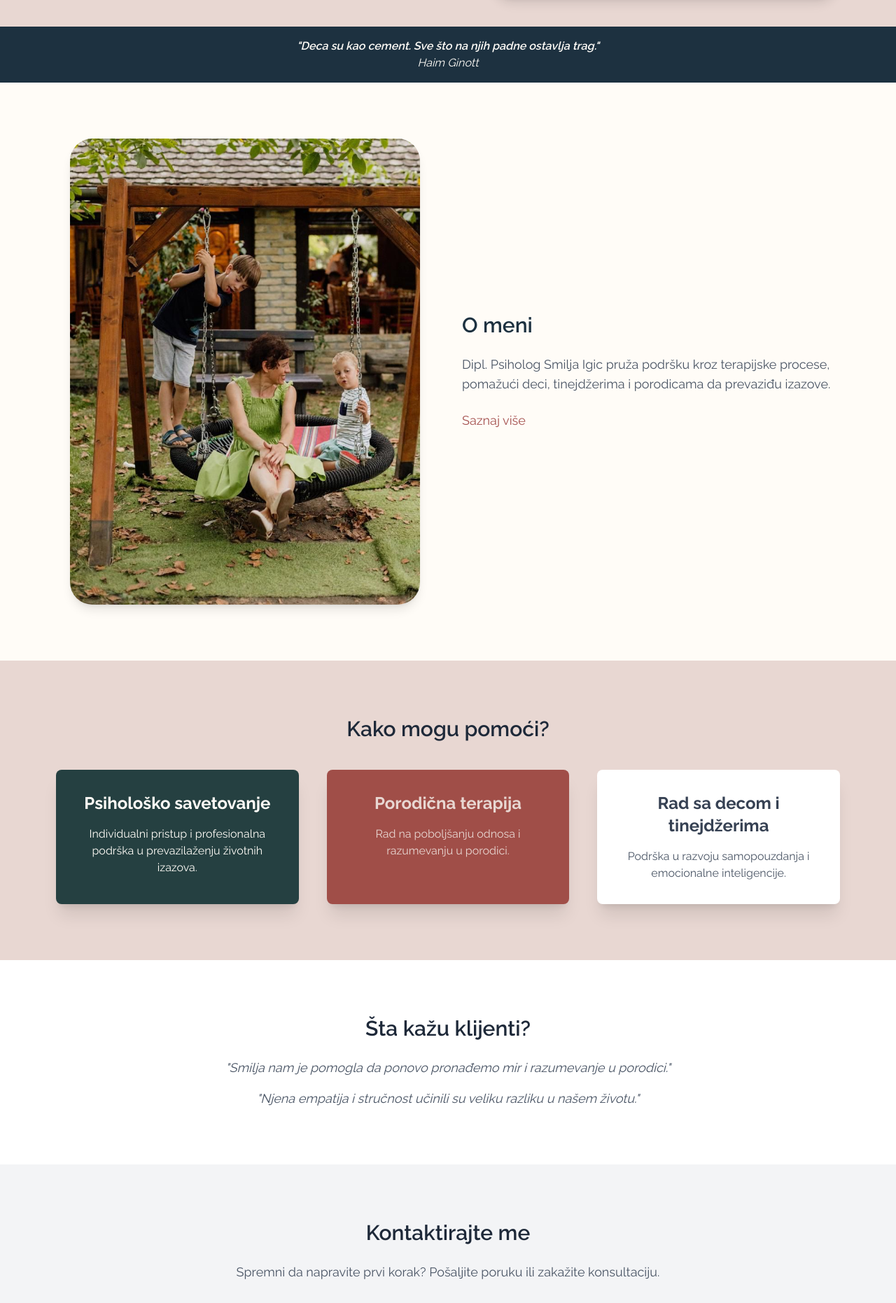
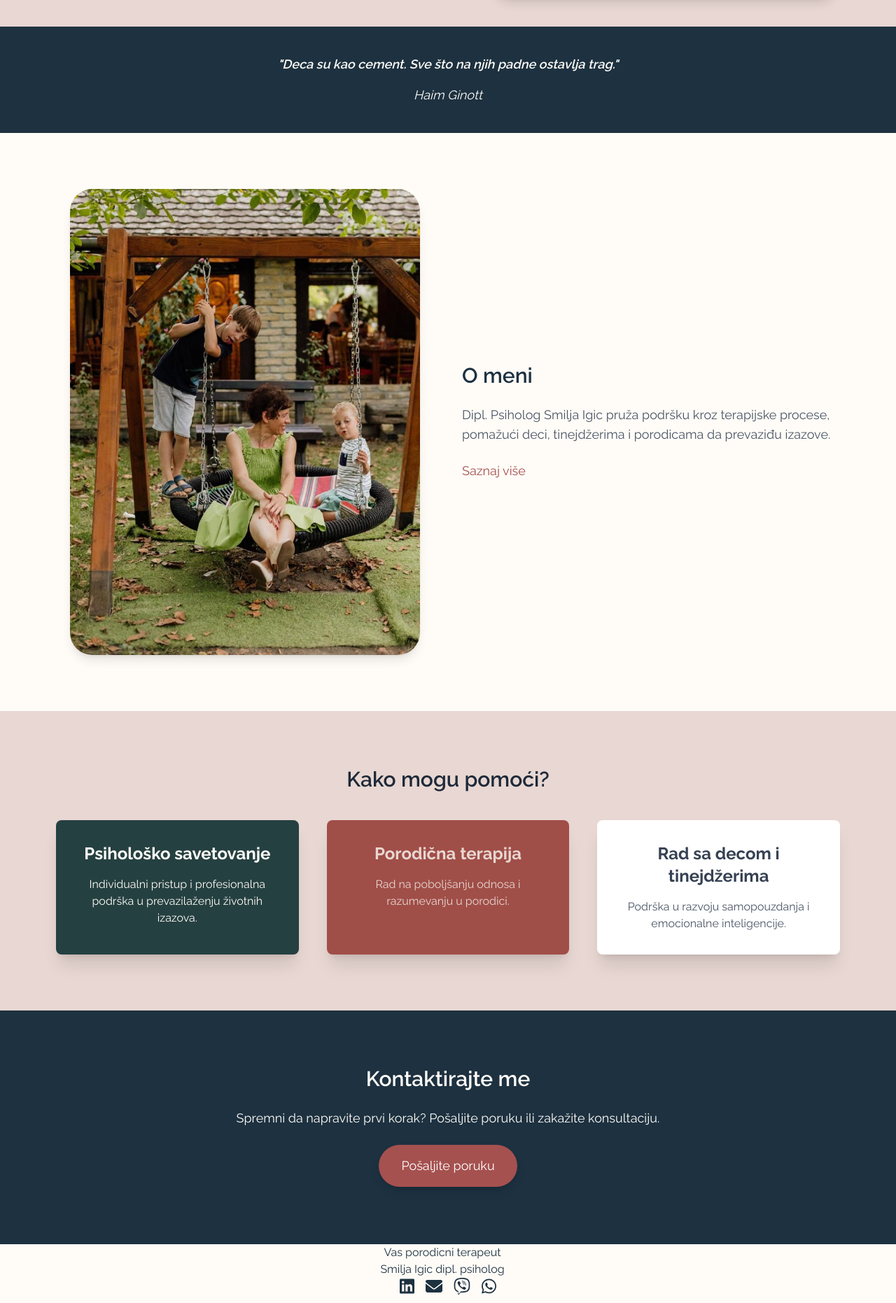
Before and after one commit to Milos191405/smiljaigicpsiholog, a Next.js app: page / in a window 1280 px wide. Shown: the part 773-2635 px from the top of the page at 70% size. Built offline with nearby package versions, Linux system fonts and the light colour scheme.

Commit message:
finishing home screen sm

```diff
--- /dev/null
+++ b/components/Button.js
@@ -0,0 +1,20 @@
+import Link from 'next/link';
+
+const Button = ({ href, text, styleType }) => {
+  // Osnovne stilove za dugme
+  const baseStyles = 'inline-block px-8 py-4 text-lg rounded-full shadow-lg transition';
+
+  // Specifični stilovi za različite tipove dugmadi
+  const styleVariants = {
+    consultation: 'bg-text-primary text-white hover:bg-text-secondary',
+    message: ' text-white bg-text-secondary hover:bg-background hover:text-text-primary',
+  };
+
+  return (
+    <Link href={href} className={`${baseStyles} ${styleVariants[styleType]}`}>
+      {text}
+    </Link>
+  );
+};
+
+export default Button;
--- a/components/RandomQuote.js
+++ b/components/RandomQuote.js
@@ -18,10 +18,10 @@ function RandomQuote() {
   if (!randomQuote) return null;
 
   return (
-    <div className="p-4 text-center">
-      <p className="italic font-semibold">{`"${randomQuote.text}"`}</p>
+    <div className="p-4 py-10 text-center">
+      <p className=" text-lg italic font-semibold pb-4">{`"${randomQuote.text}"`}</p>
       {randomQuote.author && randomQuote.author !== "Nepoznati autor" && (
-        <p className="italic">{randomQuote.author}</p>
+        <p className="text-lg italic">{randomQuote.author}</p>
       )}
     </div>
   );
--- a/src/app/page.js
+++ b/src/app/page.js
@@ -5,6 +5,7 @@ import Footer from "@/components/Footer";
 import Image from "next/image";
 import Link from "next/link";
 import RandomQuote from "@/components/RandomQuote";
+import Button from "@/components/Button";
 
 export default function Home() {
   return (
@@ -18,16 +19,18 @@ export default function Home() {
             <h1 className="text-4xl lg:text-2xl font-semibold leading-tight">
               Terapija za decu, tinejdžere i njihove porodice
             </h1>
-            <p className="mt-6 text-lg text-text-secondary">
+            <p className="my-6 text-lg text-text-secondary">
               Pronađite podršku i razumevanje kroz stručni pristup.
             </p>
-            <Link
+
+            {/* Button for scheduling consultation */}
+            <Button
               href="/Kontakt"
-              className="mt-6 inline-block bg-text-primary text-white px-8 py-4 text-lg rounded-full shadow-lg hover:bg-blue-700 transition"
-            >
-              Zakaži konsultaciju
-            </Link>
+              text="Zakaži konsultaciju"
+              styleType="consultation"
+            />
           </div>
+
           <div className="lg:w-1/2 mt-10 lg:mt-0 flex justify-end">
             {/* Hero Image */}
             <Image
@@ -76,6 +79,7 @@ export default function Home() {
             <Link href="/Psihoterapija">Kako mogu pomoći?</Link>
           </h2>
           <div className="mt-10 grid grid-cols-1 md:grid-cols-3 gap-10">
+            {/* Service Cards */}
             <div className="p-8 bg-background-ternary text-background shadow-xl rounded-lg">
               <h3 className="text-2xl font-bold">Psihološko savetovanje</h3>
               <p className="mt-4">Individualni pristup i profesionalna podrška u prevazilaženju životnih izazova.</p>
@@ -95,19 +99,23 @@ export default function Home() {
       </section>
 
       {/* Testimonials Section */}
-      <section className="py-20 px-6 lg:px-20 bg-white text-center">
+      {/* <section className="py-20 px-6 lg:px-20 bg-white text-center">
         <h2 className="text-3xl font-semibold text-gray-800">Šta kažu klijenti?</h2>
         <p className="mt-6 text-gray-600 italic text-lg">&quot;Smilja nam je pomogla da ponovo pronađemo mir i razumevanje u porodici.&quot;</p>
         <p className="mt-4 text-gray-600 italic text-lg">&quot;Njena empatija i stručnost učinili su veliku razliku u našem životu.&quot;</p>
-      </section>
+      </section> */}
 
       {/* Contact Section */}
-      <section className="py-20 bg-gray-100 px-6 lg:px-20 text-center">
-        <h2 className="text-3xl font-semibold text-gray-800">Kontaktirajte me</h2>
-        <p className="mt-6 text-gray-600 text-lg">Spremni da napravite prvi korak? Pošaljite poruku ili zakažite konsultaciju.</p>
-        <Link href="/kontakt" className="mt-8 inline-block bg-blue-600 text-white px-8 py-4 text-lg rounded-full shadow-lg hover:bg-blue-700 transition">
-          Pošaljite poruku
-        </Link>
+      <section className="py-20 bg-text-primary text-background  px-6 lg:px-20 text-center">
+        <h2 className="text-3xl font-semibold ">Kontaktirajte me</h2>
+        <p className="mt-6 mb-6  text-lg">Spremni da napravite prvi korak? Pošaljite poruku ili zakažite konsultaciju.</p>
+
+        {/* Button for sending message */}
+        <Button
+          href="/kontakt"
+          text="Pošaljite poruku"
+          styleType="message"
+        />
       </section>
 
       <Footer />
```
